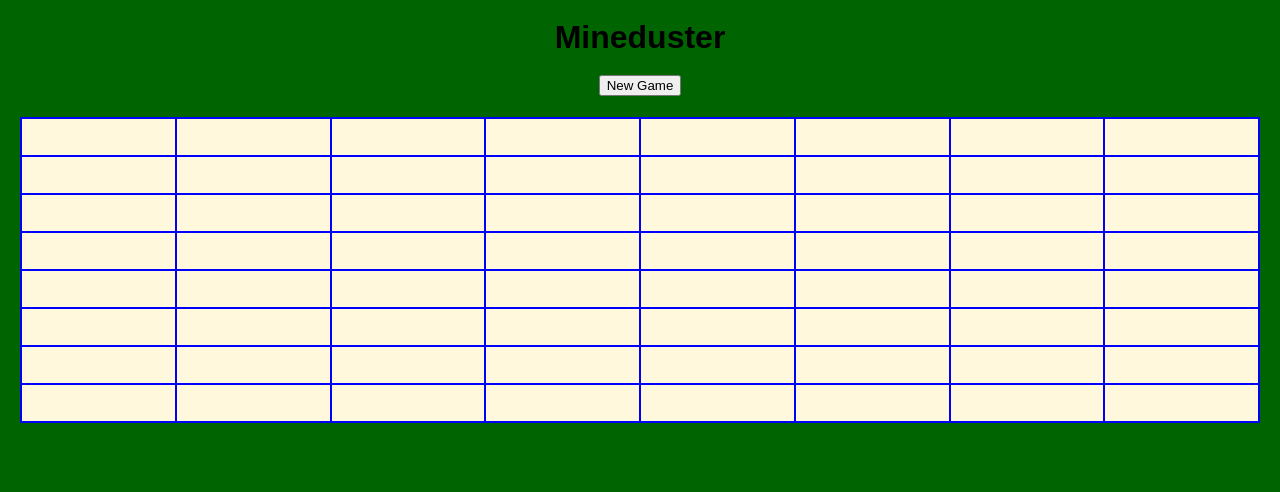
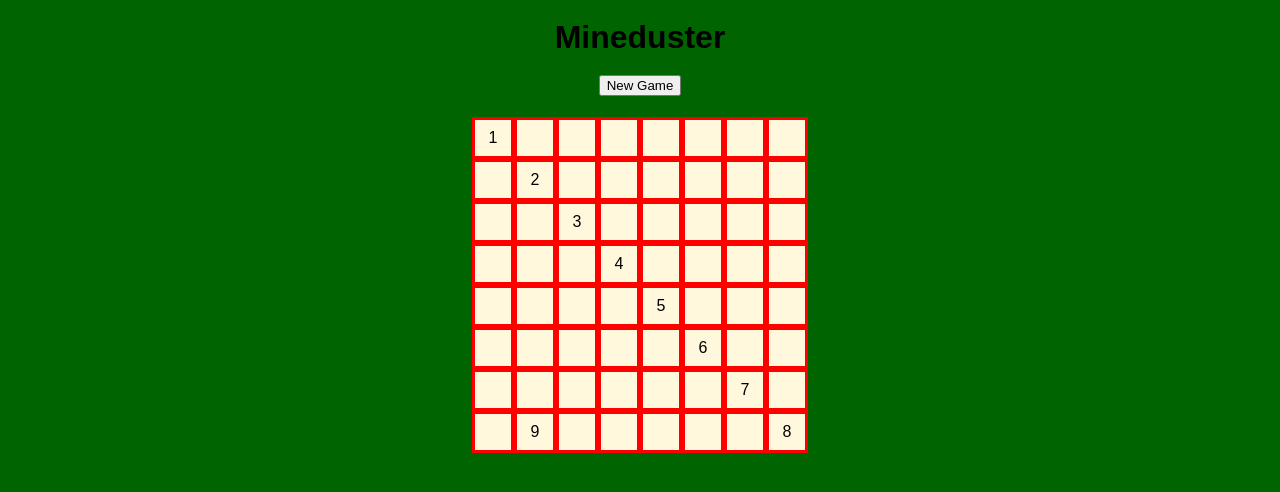
Before and after one commit to vickiticki/minesweeper, a React (Create React App) app: page / in a window 1280 px wide. Shown: the top 492 px of the page. Built offline with nearby package versions, Linux system fonts and the light colour scheme.

Commit message:
changed from grid to flex

```diff
--- a/src/App.jsx
+++ b/src/App.jsx
@@ -3,19 +3,19 @@ import React, { Component } from 'react'
 export class App extends Component {
   state = {
     id: 1,
-    // board: [
-    //   [' 1', ' ', ' ', ' ', ' ', ' ', ' ', ' '],
-    //   [' ', ' 2', ' ', ' ', ' ', ' ', ' ', ' '],
-    //   [' ', ' ', ' 3', ' ', ' ', ' ', ' ', ' '],
-    //   [' ', ' ', ' ', ' 4', ' ', ' ', ' ', ' '],
-    //   [' ', ' ', ' ', ' ', ' 5', ' ', ' ', ' '],
-    //   [' ', ' ', ' ', ' ', ' ', ' 6', ' ', ' '],
-    //   [' ', ' ', ' ', ' ', ' ', ' ', ' 7', ' '],
-    //   [' ', ' ', ' ', ' ', ' ', ' ', ' ', ' 8'],
-    // ]
-    board: Array(8)
-      .fill(0)
-      .map(row => new Array(8).fill(' ')),
+    board: [
+      [' 1', ' ', ' ', ' ', ' ', ' ', ' ', ' '],
+      [' ', ' 2', ' ', ' ', ' ', ' ', ' ', ' '],
+      [' ', ' ', ' 3', ' ', ' ', ' ', ' ', ' '],
+      [' ', ' ', ' ', ' 4', ' ', ' ', ' ', ' '],
+      [' ', ' ', ' ', ' ', ' 5', ' ', ' ', ' '],
+      [' ', ' ', ' ', ' ', ' ', ' 6', ' ', ' '],
+      [' ', ' ', ' ', ' ', ' ', ' ', ' 7', ' '],
+      [' ', '9', ' ', ' ', ' ', ' ', ' ', ' 8'],
+    ],
+    // board: Array(8)
+    //   .fill(0)
+    //   .map(row => new Array(8).fill(' ')),
     mines: 10,
     state: 'new',
   }
@@ -61,12 +61,16 @@ export class App extends Component {
         {/* change "this.state.kyle" to "this.props.kyle" in component space */}
         <div className="whole board">
           {this.state.board.map((boardRow, rowIndex) => {
-            return boardRow.map((cell, columnIndex) => {
+            return (
+              <div key={rowIndex} className="row">
+                {boardRow.map((cell, columnIndex) => {
                   return (
                     <div
                       className="individual cell"
                       key={columnIndex}
-                  onClick={() => this.handleClickCell(rowIndex, columnIndex)}
+                      onClick={() =>
+                        this.handleClickCell(rowIndex, columnIndex)
+                      }
                       onContextMenu={() =>
                         this.handleRightClick(rowIndex, columnIndex)
                       }
@@ -74,7 +78,9 @@ export class App extends Component {
                       {cell}
                     </div>
                   )
-            })
+                })}
+              </div>
+            )
           })}
         </div>
       </div>
--- a/src/index.scss
+++ b/src/index.scss
@@ -20,13 +20,18 @@ h1 {
 
 .whole {
   // display: flex;
+  // justify-content: center;
   // display: wrap;
-  display: grid;
-  grid-template: repeat(8, 1fr) / repeat(8, 1fr);
-  gap: 2px;
-  background-color: blue;
-  margin: 20px;
-  border: 2px solid blue;
+  // display: grid;
+  // grid-template: repeat(8, 1fr) / repeat(8, 1fr);
+  // gap: 2px;
+  // background-color: blue;
+  // margin: auto;
+  // border: 2px solid blue;
+}
+.whole .row {
+  display: flex;
+  justify-content: center;
 }
 
 .cell {
@@ -36,46 +41,48 @@ h1 {
   background-color: cornsilk;
   padding: 8px;
   height: 20px;
+  width: 20px;
+  border: solid 3px red;
 }
-ul,
-li {
-  /* Be gone margins! */
-  margin: 0;
-  padding: 0;
+// ul,
+// li {
+//   /* Be gone margins! */
+//   margin: 0;
+//   padding: 0;
 
-  /* and list styles */
-  list-style: none;
-}
+//   /* and list styles */
+//   list-style: none;
+// }
 
-ul {
-  /* Display the list as a 3 column and three row grid */
-  display: grid;
-  grid-template: 1fr 1fr 1fr 1fr 1fr 1fr 1fr 1fr / 1fr 1fr 1fr 1fr 1fr 1fr 1fr 1fr;
+// ul {
+//   /* Display the list as a 3 column and three row grid */
+//   display: grid;
+//   grid-template: 1fr 1fr 1fr 1fr 1fr 1fr 1fr 1fr / 1fr 1fr 1fr 1fr 1fr 1fr 1fr 1fr;
 
-  /* Add a little gap between to allow the background color through */
-  gap: 2px;
+//   /* Add a little gap between to allow the background color through */
+//   gap: 2px;
 
-  /* Set the background color that will show through the gap */
-  // background-color: var(--square-text-color);
-  background-color: black;
-  margin: 20px;
-}
+//   /* Set the background color that will show through the gap */
+//   // background-color: var(--square-text-color);
+//   background-color: black;
+//   margin: 20px;
+// }
 
-ul li {
-  /* Use a monospace font */
-  font-family: monospace;
-  font-size: 16px;
+// ul li {
+//   /* Use a monospace font */
+//   font-family: monospace;
+//   font-size: 16px;
 
-  /* Style the background color of the item */
-  background-color: chocolate;
+//   /* Style the background color of the item */
+//   background-color: chocolate;
 
-  /* Make the cursor a pointer by default */
-  cursor: pointer;
+//   /* Make the cursor a pointer by default */
+//   cursor: pointer;
 
-  /* Center the text in the LI */
-  display: flex;
-  align-items: center;
-  justify-content: center;
-  transition: 1s font-size ease-in-out;
-  padding: 10px 4px;
-}
+//   /* Center the text in the LI */
+//   display: flex;
+//   align-items: center;
+//   justify-content: center;
+//   transition: 1s font-size ease-in-out;
+//   padding: 10px 4px;
+// }
```
Lines whose indentation alone changed are shown as unchanged.
